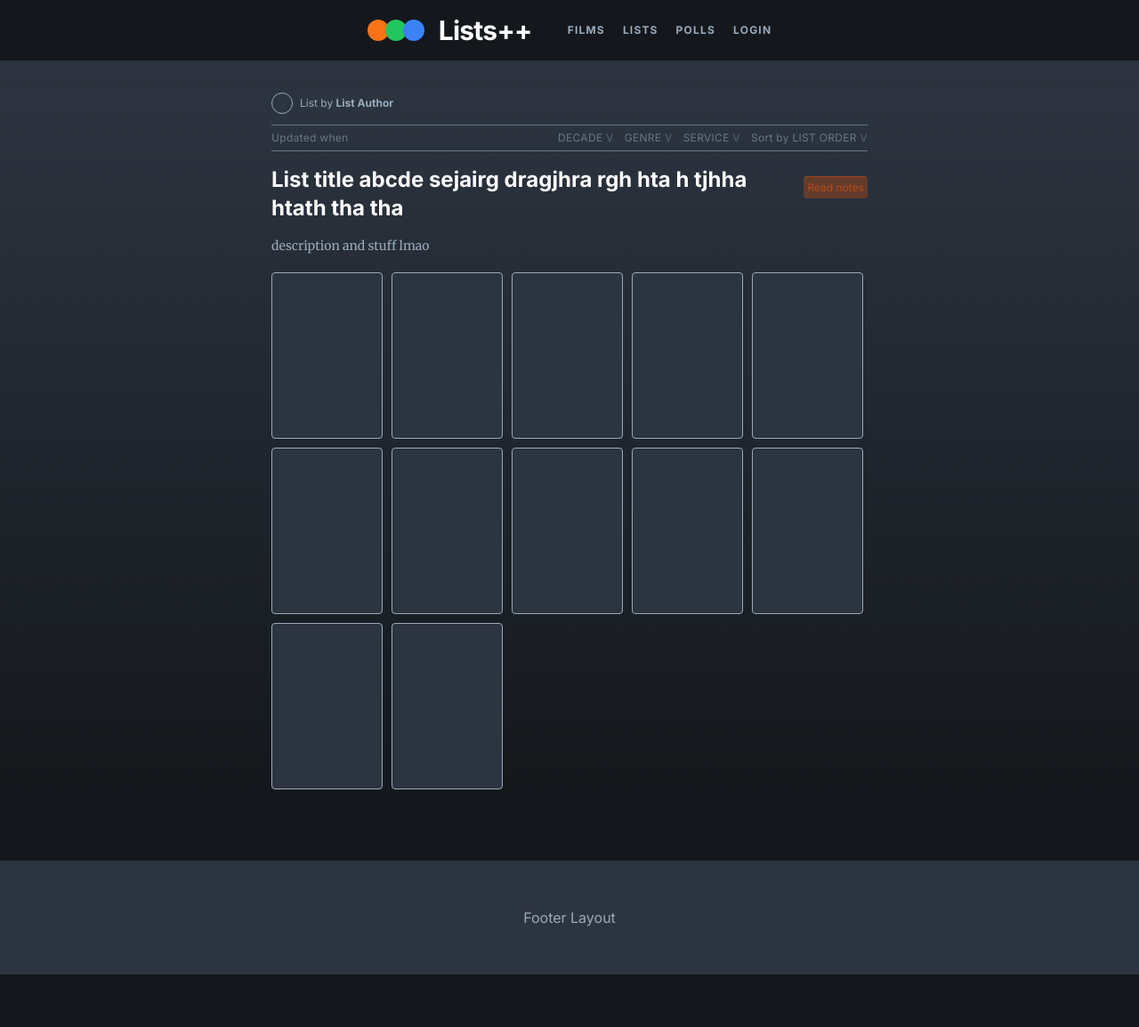
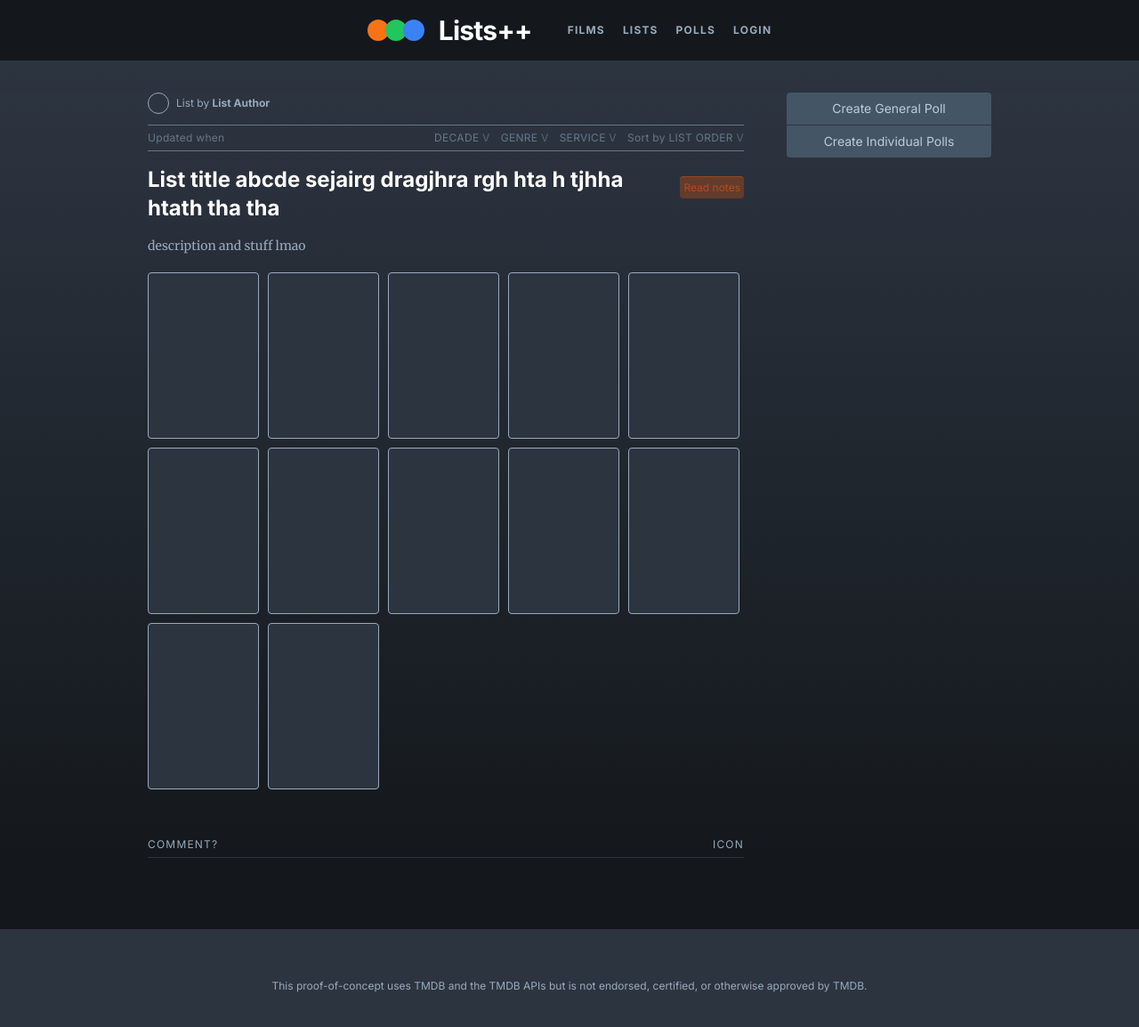
Before and after one commit to lodiped/letterboxd-list-utility, a SvelteKit app: page / in a window 1280 px wide. Shown: the top 1154 px of the page at 89% size. Before the commit the page ends 1095 px from the top, so only its background shows below. Built offline with nearby package versions, Linux system fonts and the light colour scheme.

Commit message:
UI: Comment, sidebar, nav

```diff
--- a/src/routes/+layout.svelte
+++ b/src/routes/+layout.svelte
@@ -3,24 +3,27 @@
 </script>
 
 <header class="flex w-full justify-center items-center gap-10 py-4 bg-background">
-	<div class="flex items-center cursor-pointer">
+	<a href="/" class="flex items-center cursor-pointer">
 		<div class="flex mr-2">
 			<div class="bg-orange-500 h-6 w-6 rounded-full"></div>
 			<div class="bg-green-500 h-6 w-6 rounded-full -translate-x-1"></div>
 			<div class="bg-blue-500 h-6 w-6 rounded-full -translate-x-2"></div>
 		</div>
 		<h1 class="text-3xl text-white font-[Inter] font-bold tracking-tight">Lists++</h1>
-	</div>
+	</a>
 	<div class="flex gap-5 text-xs tracking-widest">
-		<span class="text-greytext font-bold cursor-pointer hover:text-white">FILMS</span>
-		<span class="text-greytext font-bold cursor-pointer hover:text-white">LISTS</span>
-		<span class="text-greytext font-bold cursor-pointer hover:text-white">POLLS</span>
-		<span class="text-greytext font-bold cursor-pointer hover:text-white">LOGIN</span>
+		<a href="/films" class="text-greytext font-bold cursor-pointer hover:text-white">FILMS</a>
+		<a href="/lists" class="text-greytext font-bold cursor-pointer hover:text-white">LISTS</a>
+		<a href="/polls" class="text-greytext font-bold cursor-pointer hover:text-white">POLLS</a>
+		<a href="/login" class="text-greytext font-bold cursor-pointer hover:text-white">LOGIN</a>
 	</div>
 </header>
 
 <slot />
 
-<footer class="h-32 mt-20 bg-card flex justify-center items-center text-greytext">
-	Footer Layout
+<footer class="h-32 mt-20 bg-card flex justify-center items-center text-xs text-greytext">
+	<p>
+		This proof-of-concept uses TMDB and the TMDB APIs but is not endorsed, certified, or otherwise
+		approved by TMDB.
+	</p>
 </footer>
--- a/src/routes/+page.svelte
+++ b/src/routes/+page.svelte
@@ -52,7 +52,7 @@
 </script>
 
 <main class="background-gradient pt-9">
-	<div class="w-full flex items-center flex-col background-gradient">
+	<div class="w-full flex justify-center gap-12 background-gradient">
 		<div class="w-[670px]">
 			<div>
 				<div class="flex items-center text-xs">
@@ -86,21 +86,39 @@
 				<h2 class="text-2xl my-1 font-['Inter']">
 					List title abcde sejairg dragjhra rgh hta h tjhha htath tha tha
 				</h2>
-				<div
+				<button
 					class="p-1 rounded bg-orange-600/30 border-t border-orange-600/40 h-fit text-xs text-nowrap text-orange-600/60 hover:text-white hover:bg-orange-600/75 cursor-pointer mt-4 whitespace-nowrap"
 				>
 					Read notes
-				</div>
+				</button>
 			</div>
 			<h2 class="text-greytext font-normal mt-3 mb-5 text-sm">description and stuff lmao</h2>
 			<div class="inline-flex flex-wrap gap-2.5">
 				{#each films as film, index}
-					<div
+					<button
 						title={film.title + ' (' + film.year + ')'}
 						class="border cursor-pointer hover:border-4 hover:border-lime-400 border-greytext h-[187px] w-[125px] rounded bg-card"
-					></div>
+					></button>
 				{/each}
 			</div>
+			<div class="mt-12">
+				<div class="border-b border-card flex justify-between">
+					<span class="text-xs py-1.5 text-greytext tracking-widest">COMMENT?</span>
+					<span class="text-xs py-1.5 text-greytext tracking-widest">ICON</span>
+				</div>
+			</div>
+		</div>
+		<div class="w-[230px] gap-px flex flex-col">
+			<button
+				class="bg-actioncard justify-center flex text-sm text-actiontext py-2 rounded-t w-full"
+			>
+				Create General Poll
+			</button>
+			<button
+				class="bg-actioncard justify-center flex text-sm text-actiontext py-2 rounded-b w-full"
+			>
+				Create Individual Polls
+			</button>
 		</div>
 	</div>
 </main>
--- a/tailwind.config.js
+++ b/tailwind.config.js
@@ -6,6 +6,8 @@ export default {
       colors: {
         'background': '#14181c',
         'card': '#2c3440',
+        'actioncard': '#456',
+        'actiontext': '#bcd',
         'greytext': '#9ab'
       },
     },
```
